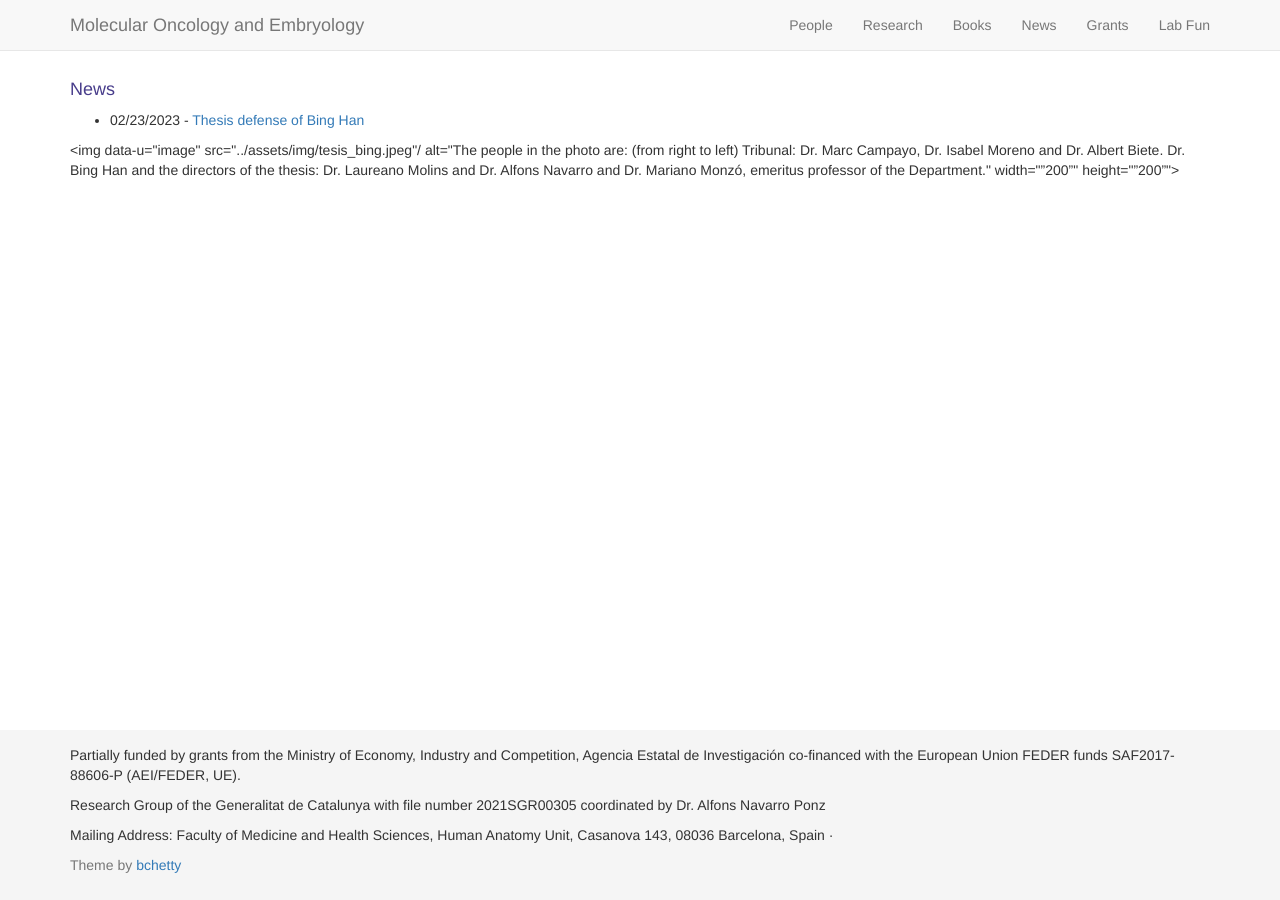
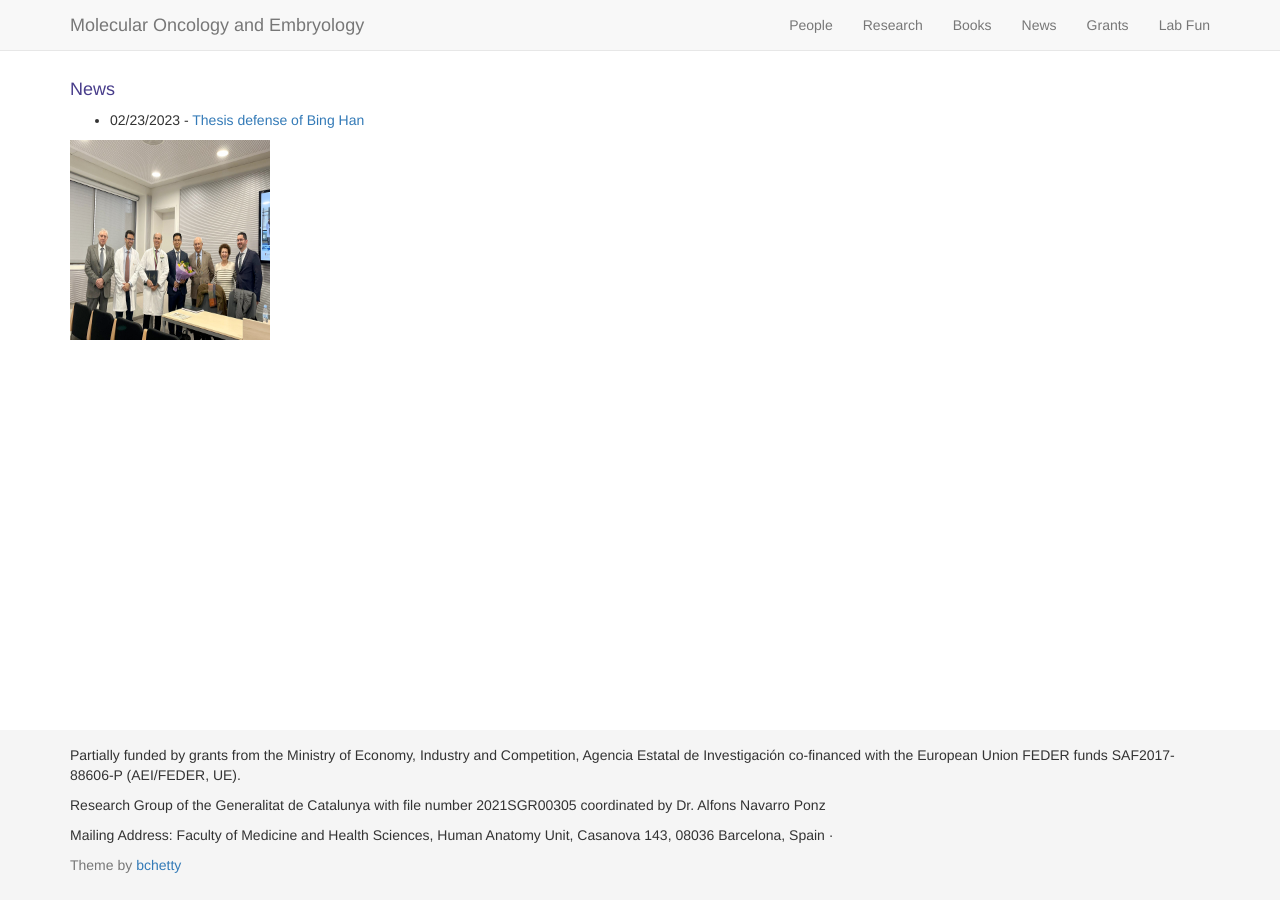
Before and after one commit to AlfonsNavarro/lab, a Jekyll site: the page built from pages/news.md, in a window 1280 px wide. Built offline with Jekyll 4.4.1, drawn with Linux system fonts in a browser that asks for light colours; nearby versions of some CDN libraries.

Commit message:
update news

```diff
--- a/pages/news.md
+++ b/pages/news.md
@@ -7,5 +7,5 @@
 
 - 02/23/2023 - [Thesis defense of Bing Han](https://www.ub.edu/portal/web/dp-cirurgiaespecialitats/detall-novetats/-/detall/defensa-de-tesis-del-dr-bing-han)
 <p>
-<img data-u="image" src="../assets/img/tesis_bing.jpeg"/ alt="The people in the photo are: (from right to left) Tribunal: Dr. Marc Campayo, Dr. Isabel Moreno and Dr. Albert Biete. Dr. Bing Han and the directors of the thesis: Dr. Laureano Molins and Dr. Alfons Navarro and Dr. Mariano Monzó, emeritus professor of the Department." width="”200”" height="”200”">
+<img data-u="image" src="../assets/img/tesis_bing.jpeg" alt="The people in the photo are: (from right to left) Tribunal: Dr. Marc Campayo, Dr. Isabel Moreno and Dr. Albert Biete. Dr. Bing Han and the directors of the thesis: Dr. Laureano Molins and Dr. Alfons Navarro and Dr. Mariano Monzó, emeritus professor of the Department." width="200" height="200">
 </p>
```
Also changed, not shown: pages/grants.md (+4 -4 lines).
